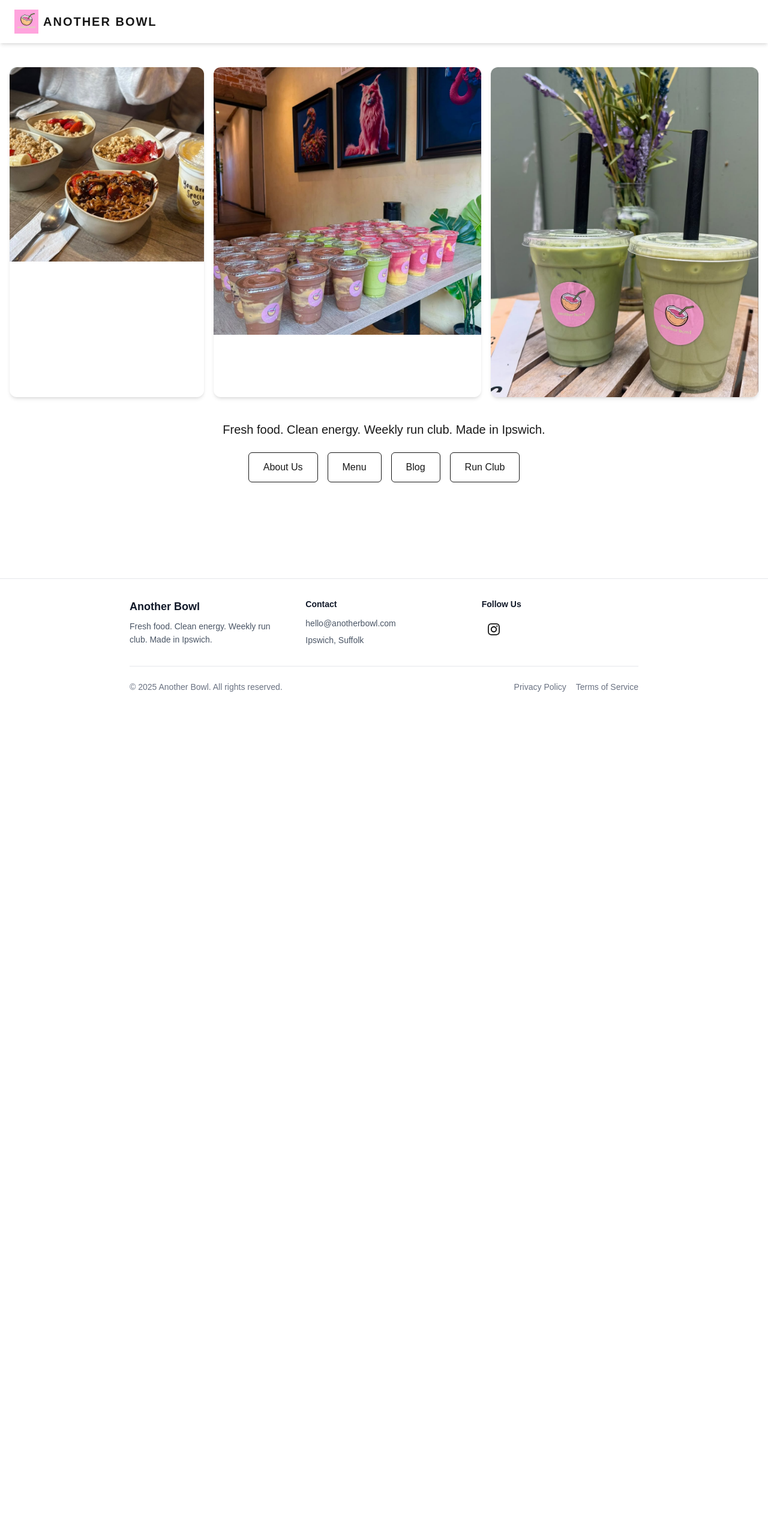
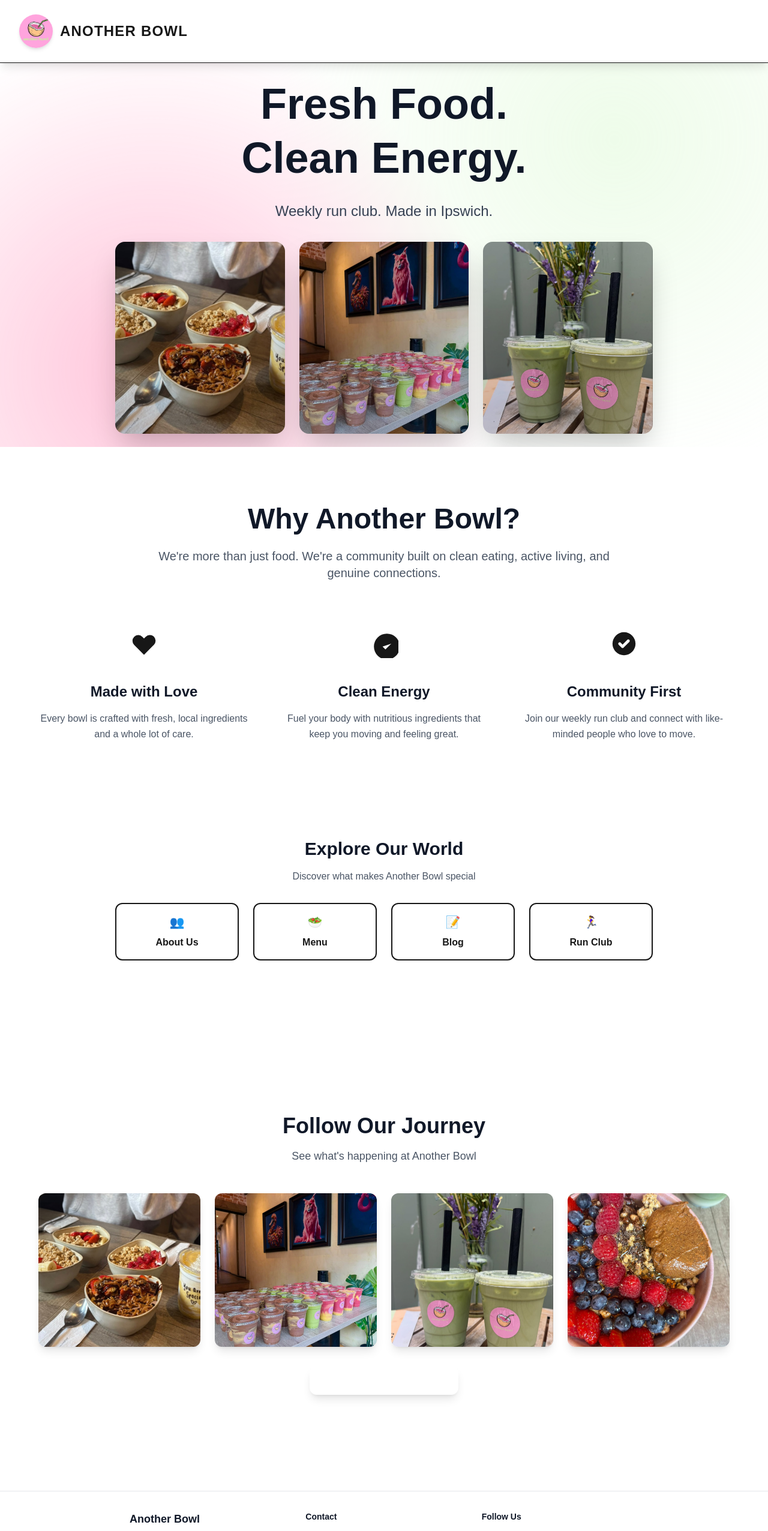
Before and after one commit to isaiahgeorge0/anotherbowl-site, a Next.js app: page / in a window 1280 px wide. Shown: the top 2552 px of the page at 60% size. Before the commit the page ends 1187 px from the top, so only its background shows below. Built offline with nearby package versions, Linux system fonts and the light colour scheme.

Commit message:
Transform homepage with brand-focused design, dynamic hero section, and enhanced visual elements

```diff
--- a/app/page.tsx
+++ b/app/page.tsx
@@ -27,27 +27,73 @@ export default function HomePage() {
   };
 
   return (
-    <div className="min-h-screen scroll-smooth bg-light text-primary">
-      {/* Sticky Header */}
-      <header className="sticky top-0 z-50 flex items-center justify-between px-4 sm:px-6 py-3 sm:py-4 bg-white shadow-md">
+    <div className="min-h-screen scroll-smooth bg-gradient-to-br from-light via-white to-light">
+      {/* Enhanced Sticky Header */}
+      <header className="sticky top-0 z-50 flex items-center justify-between px-6 sm:px-8 py-4 sm:py-6 bg-white/95 backdrop-blur-sm shadow-lg border-b border-primary/10">
         <Link href="/">
           <motion.div
             whileHover={{ scale: 1.05, rotate: 1 }}
             whileTap={{ scale: 0.95 }}
-            className="flex items-center gap-2 cursor-pointer"
+            className="flex items-center gap-3 cursor-pointer"
           >
-            <Image src="/images/another-bowl-logo.jpeg" alt="Another Bowl Logo" width={32} height={32} className="sm:w-10 sm:h-10" />
-            <h1 className="text-lg sm:text-xl font-extrabold tracking-widest uppercase">Another Bowl</h1>
+            <Image
+              src="/images/another-bowl-logo.jpeg"
+              alt="Another Bowl Logo"
+              width={48}
+              height={48}
+              className="w-12 h-12 sm:w-14 sm:h-14 rounded-full shadow-md"
+            />
+            <h1 className="text-xl sm:text-2xl font-black tracking-wider uppercase text-primary">
+              Another Bowl
+            </h1>
           </motion.div>
         </Link>
       </header>
 
-      {/* Hero Section */}
-      <motion.section
-        className="flex flex-col gap-3 sm:gap-4 px-3 sm:px-4 py-8 sm:py-10 text-center md:flex-row md:justify-center"
-        initial="hidden"
-        animate="visible"
-        variants={heroVariants}
+      {/* Dynamic Hero Section */}
+      <section className="relative min-h-[80vh] flex items-center justify-center overflow-hidden">
+        {/* Animated Background */}
+        <div className="absolute inset-0 bg-gradient-to-br from-primary/5 via-light to-mint/20">
+          <motion.div
+            className="absolute inset-0 opacity-30"
+            animate={{
+              backgroundPosition: ['0% 0%', '100% 100%'],
+            }}
+            transition={{
+              duration: 20,
+              repeat: Infinity,
+              repeatType: 'reverse',
+            }}
+            style={{
+              backgroundImage: 'radial-gradient(circle at 20% 80%, #FF3E86 0%, transparent 50%), radial-gradient(circle at 80% 20%, #C8F6BA 0%, transparent 50%)',
+            }}
+          />
+        </div>
+
+        {/* Hero Content */}
+        <div className="relative z-10 max-w-6xl mx-auto px-6 sm:px-8 text-center">
+          <motion.div
+            initial={{ opacity: 0, y: 30 }}
+            animate={{ opacity: 1, y: 0 }}
+            transition={{ duration: 0.8 }}
+            className="mb-8"
+          >
+            <h2 className="text-4xl sm:text-6xl md:text-7xl font-black text-gray-900 mb-6 leading-tight">
+              Fresh Food.
+              <br />
+              <span className="text-primary">Clean Energy.</span>
+            </h2>
+            <p className="text-lg sm:text-xl md:text-2xl text-gray-700 max-w-3xl mx-auto leading-relaxed">
+              Weekly run club. Made in Ipswich.
+            </p>
+          </motion.div>
+
+          {/* Hero Images Grid */}
+          <motion.div
+            className="grid grid-cols-1 md:grid-cols-3 gap-4 sm:gap-6 max-w-4xl mx-auto"
+            initial={{ opacity: 0, y: 50 }}
+            animate={{ opacity: 1, y: 0 }}
+            transition={{ duration: 0.8, delay: 0.2 }}
           >
             {[
               { src: '/images/another-bowl-1.jpeg', alt: 'Fresh healthy bowls' },
@@ -56,74 +102,152 @@ export default function HomePage() {
             ].map((image, i) => (
               <motion.div
                 key={i}
-            className="overflow-hidden rounded-lg sm:rounded-xl shadow-md"
-            variants={heroVariants}
+                className="relative overflow-hidden rounded-2xl shadow-2xl"
+                whileHover={{ scale: 1.05, y: -10 }}
+                transition={{ duration: 0.3 }}
               >
                 <Image
                   src={image.src}
                   alt={image.alt}
-              width={300}
-              height={200}
-              className="h-auto w-full object-cover transition-transform duration-300 hover:scale-105"
+                  width={400}
+                  height={300}
+                  className="h-64 sm:h-80 w-full object-cover"
                 />
+                <div className="absolute inset-0 bg-gradient-to-t from-black/20 to-transparent" />
               </motion.div>
             ))}
-      </motion.section>
-
-      {/* Description */}
-      <section className="max-w-xl px-3 sm:px-4 pb-6 mx-auto text-center">
-        <p className="text-base sm:text-lg md:text-xl">
-          Fresh food. Clean energy. Weekly run club. Made in Ipswich.
-        </p>
+          </motion.div>
+        </div>
       </section>
 
-      {/* CTA Buttons */}
-      <section className="flex flex-col items-center justify-center gap-3 sm:gap-4 px-3 sm:px-4 pb-6 sm:pb-8 sm:flex-row">
-        <button
-          onClick={() => toggleSection('about')}
-          className={`rounded-md border px-4 sm:px-6 py-2.5 sm:py-3 font-medium transition-all duration-300 hover:scale-105 text-sm sm:text-base ${
-            activeSection === 'about'
-              ? 'bg-primary text-white border-primary shadow-lg'
-              : 'border-primary text-primary hover:bg-primary hover:text-white'
+      {/* Why Another Bowl Section */}
+      <section className="py-16 sm:py-24 px-6 sm:px-8 bg-white">
+        <div className="max-w-6xl mx-auto">
+          <motion.div
+            initial={{ opacity: 0, y: 30 }}
+            whileInView={{ opacity: 1, y: 0 }}
+            transition={{ duration: 0.6 }}
+            className="text-center mb-12 sm:mb-16"
+          >
+            <h2 className="text-3xl sm:text-4xl md:text-5xl font-black text-gray-900 mb-6">
+              Why <span className="text-primary">Another Bowl?</span>
+            </h2>
+            <p className="text-lg sm:text-xl text-gray-600 max-w-3xl mx-auto">
+              We're more than just food. We're a community built on clean eating, active living, and genuine connections.
+            </p>
+          </motion.div>
+
+          {/* Features Grid */}
+          <div className="grid grid-cols-1 md:grid-cols-3 gap-8 sm:gap-12">
+            {[
+              {
+                icon: (
+                  <svg className="w-12 h-12" fill="currentColor" viewBox="0 0 20 20">
+                    <path fillRule="evenodd" d="M3.172 5.172a4 4 0 015.656 0L10 6.343l1.172-1.171a4 4 0 115.656 5.656L10 17.657l-6.828-6.829a4 4 0 010-5.656z" clipRule="evenodd" />
+                  </svg>
+                ),
+                title: "Made with Love",
+                description: "Every bowl is crafted with fresh, local ingredients and a whole lot of care."
+              },
+              {
+                icon: (
+                  <svg className="w-12 h-12" fill="currentColor" viewBox="0 0 20 20">
+                    <path d="M9 12l2 2 4-4m6 2a9 9 0 11-18 0 9 9 0 0118 0z" />
+                  </svg>
+                ),
+                title: "Clean Energy",
+                description: "Fuel your body with nutritious ingredients that keep you moving and feeling great."
+              },
+              {
+                icon: (
+                  <svg className="w-12 h-12" fill="currentColor" viewBox="0 0 20 20">
+                    <path fillRule="evenodd" d="M10 18a8 8 0 100-16 8 8 0 000 16zm3.707-9.293a1 1 0 00-1.414-1.414L9 10.586 7.707 9.293a1 1 0 00-1.414 1.414l2 2a1 1 0 001.414 0l4-4z" clipRule="evenodd" />
+                  </svg>
+                ),
+                title: "Community First",
+                description: "Join our weekly run club and connect with like-minded people who love to move."
+              }
+            ].map((feature, index) => (
+              <motion.div
+                key={index}
+                initial={{ opacity: 0, y: 30 }}
+                whileInView={{ opacity: 1, y: 0 }}
+                transition={{ duration: 0.6, delay: index * 0.1 }}
+                className="text-center group"
+              >
+                <div className="w-20 h-20 mx-auto mb-6 bg-gradient-to-br from-primary/10 to-mint/20 rounded-2xl flex items-center justify-center text-primary group-hover:scale-110 transition-transform duration-300">
+                  {feature.icon}
+                </div>
+                <h3 className="text-xl sm:text-2xl font-bold text-gray-900 mb-4">
+                  {feature.title}
+                </h3>
+                <p className="text-gray-600 leading-relaxed">
+                  {feature.description}
+                </p>
+              </motion.div>
+            ))}
+          </div>
+        </div>
+      </section>
+
+      {/* Enhanced CTA Buttons */}
+      <section className="py-12 sm:py-16 px-6 sm:px-8 bg-gradient-to-r from-light to-mint/20">
+        <div className="max-w-4xl mx-auto">
+          <motion.div
+            initial={{ opacity: 0, y: 30 }}
+            whileInView={{ opacity: 1, y: 0 }}
+            transition={{ duration: 0.6 }}
+            className="text-center mb-8"
+          >
+            <h3 className="text-2xl sm:text-3xl font-bold text-gray-900 mb-4">
+              Explore Our World
+            </h3>
+            <p className="text-gray-600">
+              Discover what makes Another Bowl special
+            </p>
+          </motion.div>
+
+          <div className="grid grid-cols-2 md:grid-cols-4 gap-4 sm:gap-6">
+            {[
+              { id: 'about', label: 'About Us', icon: '👥' },
+              { id: 'menu', label: 'Menu', icon: '🥗' },
+              { id: 'blog', label: 'Blog', icon: '📝' },
+              { id: 'runclub', label: 'Run Club', icon: '🏃‍♀️' }
+            ].map((button, index) => (
+              <motion.button
+                key={button.id}
+                onClick={() => toggleSection(button.id)}
+                initial={{ opacity: 0, y: 20 }}
+                whileInView={{ opacity: 1, y: 0 }}
+                transition={{ duration: 0.4, delay: index * 0.1 }}
+                whileHover={{
+                  scale: 1.05,
+                  boxShadow: "0 20px 25px -5px rgba(255, 62, 134, 0.3), 0 10px 10px -5px rgba(255, 62, 134, 0.2)"
+                }}
+                whileTap={{ scale: 0.95 }}
+                className={`relative overflow-hidden rounded-xl px-6 py-4 font-semibold transition-all duration-300 text-sm sm:text-base ${
+                  activeSection === button.id
+                    ? 'bg-primary text-white shadow-lg'
+                    : 'bg-white text-primary border-2 border-primary/20 hover:border-primary hover:bg-primary/5'
                 }`}
               >
-          About Us
-        </button>
-        <button
-          onClick={() => toggleSection('menu')}
-          className={`rounded-md border px-4 sm:px-6 py-2.5 sm:py-3 font-medium transition-all duration-300 hover:scale-105 text-sm sm:text-base ${
-            activeSection === 'menu'
-              ? 'bg-primary text-white border-primary shadow-lg'
-              : 'border-primary text-primary hover:bg-primary hover:text-white'
-          }`}
-        >
-          Menu
-        </button>
-        <button
-          onClick={() => toggleSection('blog')}
-          className={`rounded-md border px-4 sm:px-6 py-2.5 sm:py-3 font-medium transition-all duration-300 hover:scale-105 text-sm sm:text-base ${
-            activeSection === 'blog'
-              ? 'bg-primary text-white border-primary shadow-lg'
-              : 'border-primary text-primary hover:bg-primary hover:text-white'
-          }`}
-        >
-          Blog
-        </button>
-        <button
-          onClick={() => toggleSection('runclub')}
-          className={`rounded-md border px-4 sm:px-6 py-2.5 sm:py-3 font-medium transition-all duration-300 hover:scale-105 text-sm sm:text-base ${
-            activeSection === 'runclub'
-              ? 'bg-primary text-white border-primary shadow-lg'
-              : 'border-primary text-primary hover:bg-primary hover:text-white'
-          }`}
-        >
-          Run Club
-        </button>
+                <span className="text-lg sm:text-xl mb-2 block">{button.icon}</span>
+                {button.label}
+                <motion.div
+                  className="absolute inset-0 bg-gradient-to-r from-primary/20 to-transparent"
+                  initial={{ x: '-100%' }}
+                  whileHover={{ x: '100%' }}
+                  transition={{ duration: 0.6 }}
+                />
+              </motion.button>
+            ))}
+          </div>
+        </div>
       </section>
 
       {/* Dropdown Content with Smooth Animations */}
       <motion.div
-        className="px-3 sm:px-6 pb-12 sm:pb-16"
+        className="px-6 sm:px-8 pb-16 sm:pb-24"
         initial={false}
         animate={{
           height: activeSection ? 'auto' : 0,
@@ -151,6 +275,71 @@ export default function HomePage() {
         </motion.div>
       </motion.div>
 
+      {/* Instagram Feed Section */}
+      <section className="py-16 sm:py-24 px-6 sm:px-8 bg-white">
+        <div className="max-w-6xl mx-auto">
+          <motion.div
+            initial={{ opacity: 0, y: 30 }}
+            whileInView={{ opacity: 1, y: 0 }}
+            transition={{ duration: 0.6 }}
+            className="text-center mb-12"
+          >
+            <h2 className="text-3xl sm:text-4xl font-black text-gray-900 mb-4">
+              Follow Our Journey
+            </h2>
+            <p className="text-lg text-gray-600">
+              See what's happening at Another Bowl
+            </p>
+          </motion.div>
+
+          <div className="grid grid-cols-2 md:grid-cols-4 gap-4 sm:gap-6">
+            {[
+              '/images/another-bowl-1.jpeg',
+              '/images/another-bowl-2.jpeg',
+              '/images/another-bowl-3.jpeg',
+              '/images/another-bowl-4.jpeg'
+            ].map((image, index) => (
+              <motion.div
+                key={index}
+                initial={{ opacity: 0, scale: 0.8 }}
+                whileInView={{ opacity: 1, scale: 1 }}
+                transition={{ duration: 0.5, delay: index * 0.1 }}
+                whileHover={{ scale: 1.05 }}
+                className="relative overflow-hidden rounded-xl shadow-lg"
+              >
+                <Image
+                  src={image}
+                  alt="Instagram feed"
+                  width={300}
+                  height={300}
+                  className="w-full h-48 sm:h-64 object-cover"
+                />
+                <div className="absolute inset-0 bg-gradient-to-t from-black/30 to-transparent opacity-0 hover:opacity-100 transition-opacity duration-300" />
+              </motion.div>
+            ))}
+          </div>
+
+          <motion.div
+            initial={{ opacity: 0, y: 20 }}
+            whileInView={{ opacity: 1, y: 0 }}
+            transition={{ duration: 0.6, delay: 0.4 }}
+            className="text-center mt-8"
+          >
+            <Link
+              href="https://instagram.com/another.bowl"
+              target="_blank"
+              rel="noopener noreferrer"
+              className="inline-flex items-center gap-2 px-8 py-3 bg-primary text-white rounded-xl font-semibold hover:bg-primary/90 transition-colors duration-200 shadow-lg hover:shadow-xl"
+            >
+              <svg className="w-5 h-5" fill="currentColor" viewBox="0 0 24 24">
+                <path d="M12 2.163c3.204 0 3.584.012 4.85.07 3.252.148 4.771 1.691 4.919 4.919.058 1.265.069 1.645.069 4.849 0 3.205-.012 3.584-.069 4.849-.149 3.225-1.664 4.771-4.919 4.919-1.266.058-1.644.07-4.85.07-3.204 0-3.584-.012-4.849-.07-3.26-.149-4.771-1.699-4.919-4.92-.058-1.265-.07-1.644-.07-4.849 0-3.204.013-3.583.07-4.849.149-3.227 1.664-4.771 4.919-4.919 1.266-.057 1.645-.069 4.849-.069zm0-2.163c-3.259 0-3.667.014-4.947.072-4.358.2-6.78 2.618-6.98 6.98-.059 1.281-.073 1.689-.073 4.948 0 3.259.014 3.668.072 4.948.2 4.358 2.618 6.78 6.98 6.98 1.281.058 1.689.072 4.948.072 3.259 0 3.668-.014 4.948-.072 4.354-.2 6.782-2.618 6.979-6.98.059-1.28.073-1.689.073-4.948 0-3.259-.014-3.667-.072-4.947-.196-4.354-2.617-6.78-6.979-6.98-1.281-.059-1.69-.073-4.949-.073zm0 5.838c-3.403 0-6.162 2.759-6.162 6.162s2.759 6.163 6.162 6.163 6.162-2.759 6.162-6.163c0-3.403-2.759-6.162-6.162-6.162zm0 10.162c-2.209 0-4-1.79-4-4 0-2.209 1.791-4 4-4s4 1.791 4 4c0 2.21-1.791 4-4 4zm6.406-11.845c-.796 0-1.441.645-1.441 1.44s.645 1.44 1.441 1.44c.795 0 1.439-.645 1.439-1.44s-.644-1.44-1.439-1.44z"/>
+              </svg>
+              Follow on Instagram
+            </Link>
+          </motion.div>
+        </div>
+      </section>
+
       {/* Footer */}
       <Footer />
     </div>
```
Lines whose indentation alone changed are shown as unchanged.
